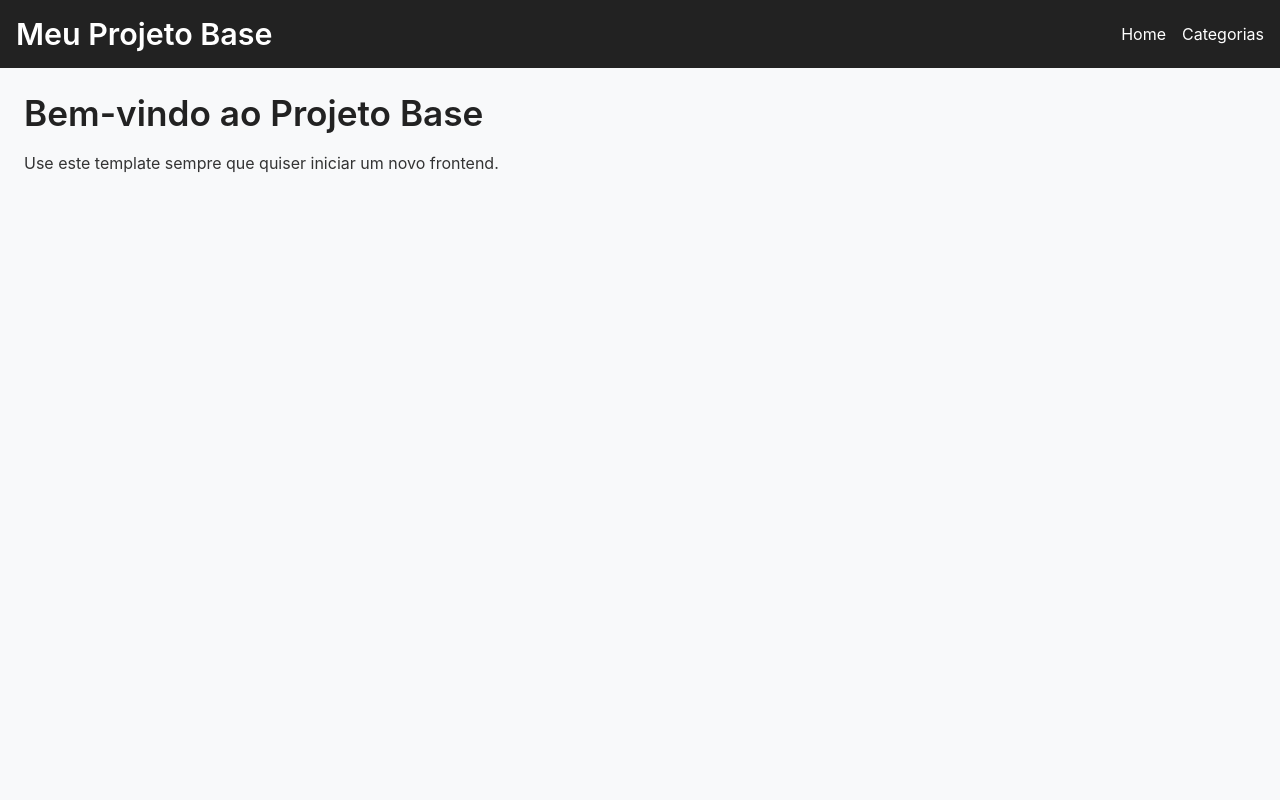
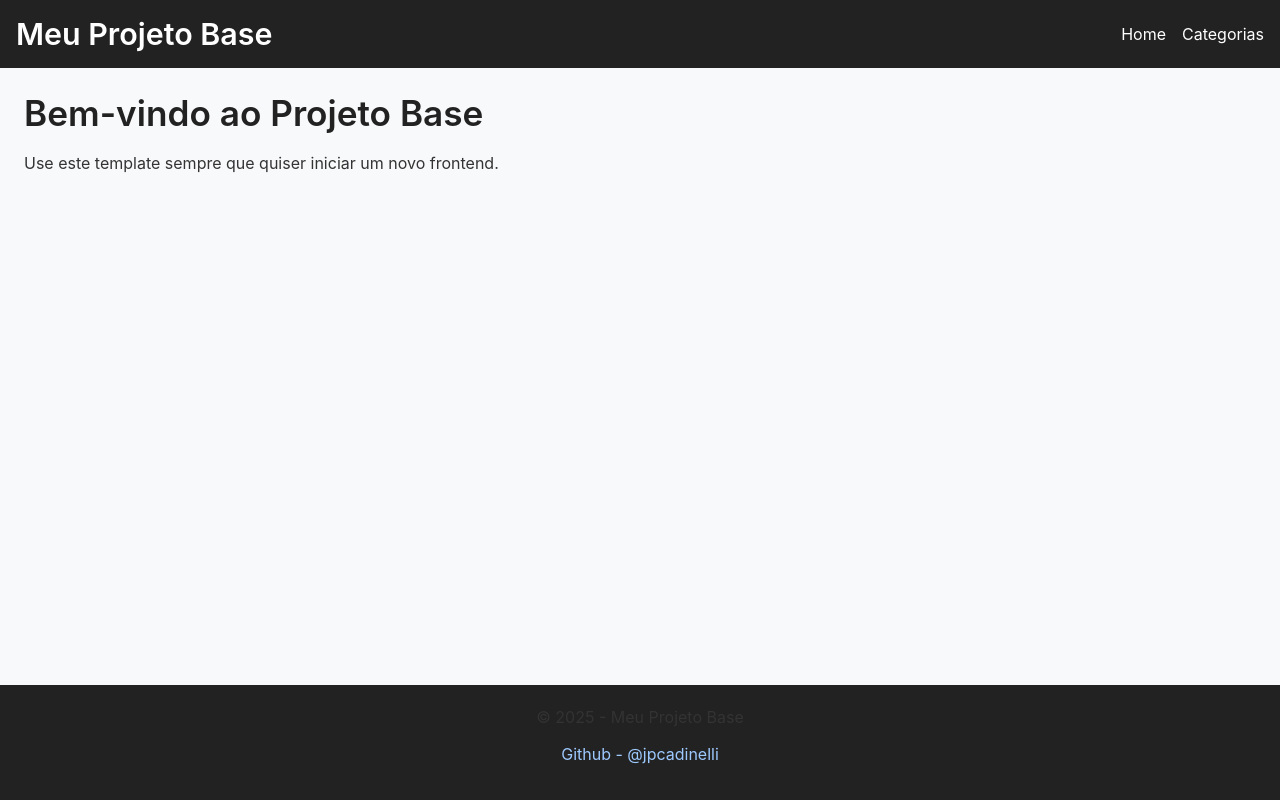
Before and after one commit to jpcadinelli/front-padrao-vite-react, a React (Vite) app: page / in a window 1280 px wide. Built offline with nearby package versions, Linux system fonts and the light colour scheme.

Commit message:
feat: add do footer

```diff
--- a/src/App.jsx
+++ b/src/App.jsx
@@ -1,11 +1,17 @@
 import Navbar from "./shared/components/Navbar/Navibar.jsx";
+import Footer from "./shared/components/Footer/Footer.jsx";
 import AppRoutes from "./routes/AppRoutes";
 
 export default function App() {
     return (
-        <>
+        <div className="layout">
             <Navbar />
-            <AppRoutes />
-        </>
+
+            <main className="main-content">
+                <AppRoutes />
+            </main>
+
+            <Footer />
+        </div>
     );
 }
--- a/src/assets/styles/global.css
+++ b/src/assets/styles/global.css
@@ -1,4 +1,4 @@
-/* === Global Style Pattern (para projetos base) === */
+/* === Global Style Pattern === */
 
 /* ----------------------------------------------------
    TIPOGRAFIA
@@ -128,7 +128,7 @@
 }
 
 /* ----------------------------------------------------
-   CARDS (muito usados em CRUDs)
+   CARDS
 ---------------------------------------------------- */
 
 .card {
@@ -140,7 +140,7 @@
 }
 
 /* ----------------------------------------------------
-   TABELAS (ótimas para CRUD)
+   TABELAS
 ---------------------------------------------------- */
 
 table {
@@ -180,3 +180,13 @@
 .flex { display: flex; }
 .flex-between { display: flex; justify-content: space-between; }
 .flex-center { display: flex; justify-content: center; align-items: center; }
+
+.layout {
+    min-height: 100vh;
+    display: flex;
+    flex-direction: column;
+}
+
+.main-content {
+    flex: 1;
+}
--- /dev/null
+++ b/src/shared/components/Footer/Footer.css
@@ -0,0 +1,23 @@
+.footer {
+    width: calc(100% - 32px);
+    padding: 20px 16px;
+    background: #222;
+    color: #fff;
+    margin-top: 40px;
+}
+
+.footer-content {
+    max-width: 1100px;
+    margin: 0 auto;
+    text-align: center;
+}
+
+.footer-links a {
+    color: #9ec9ff;
+    text-decoration: none;
+    margin: 0 8px;
+}
+
+.footer-links a:hover {
+    text-decoration: underline;
+}
--- /dev/null
+++ b/src/shared/components/Footer/Footer.jsx
@@ -0,0 +1,14 @@
+import "./Footer.css";
+
+export default function Footer() {
+    return (
+        <footer className="footer">
+            <div className="footer-content">
+                <p>© {new Date().getFullYear()} - Meu Projeto Base</p>
+                <p className="footer-links">
+                    <a href="https://github.com/jpcadinelli">Github - @jpcadinelli</a>
+                </p>
+            </div>
+        </footer>
+    );
+}
```
